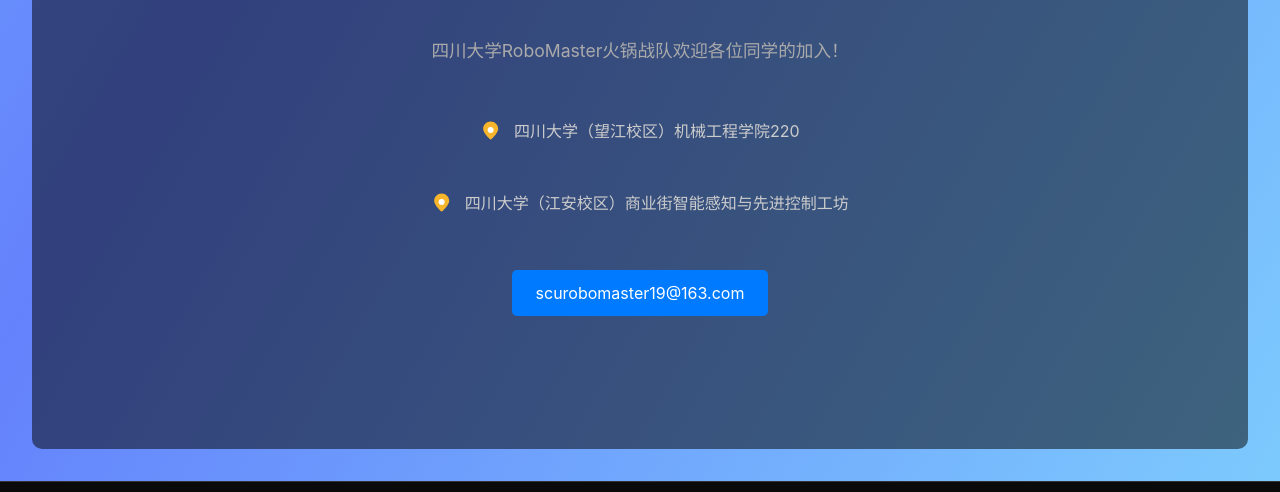
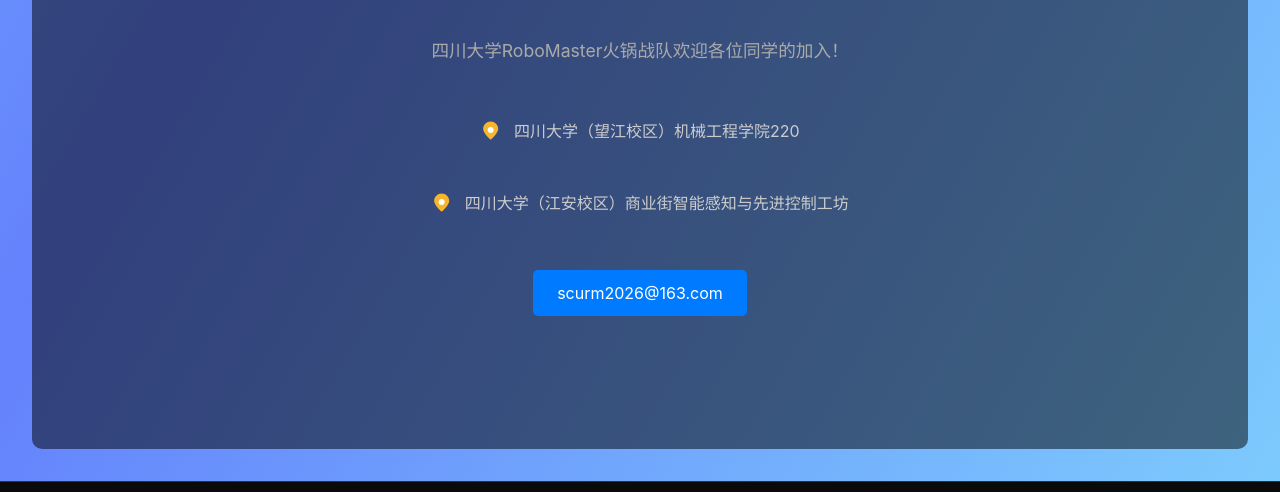
Before and after one commit to SCU-Hotpot/scu-hotpot.github.io, a plain HTML site: page contact.html in a window 1280 px wide. Shown: the part 308-800 px from the top of the page. Drawn offline with Linux system fonts and the light colour scheme.

Commit message:
change contact email.

```diff
--- a/contact.html
+++ b/contact.html
@@ -43,7 +43,7 @@
                     <span class="address-info">四川大学（江安校区）商业街智能感知与先进控制工坊</span>
                 </div>
             </div>
-            <a href="mailto:scurobomaster19@163.com" class="mail-button">scurobomaster19@163.com</a>
+            <a href="mailto:scurobomaster19@163.com" class="mail-button">scurm2026@163.com</a>
         </section>
     </main>
 
```
